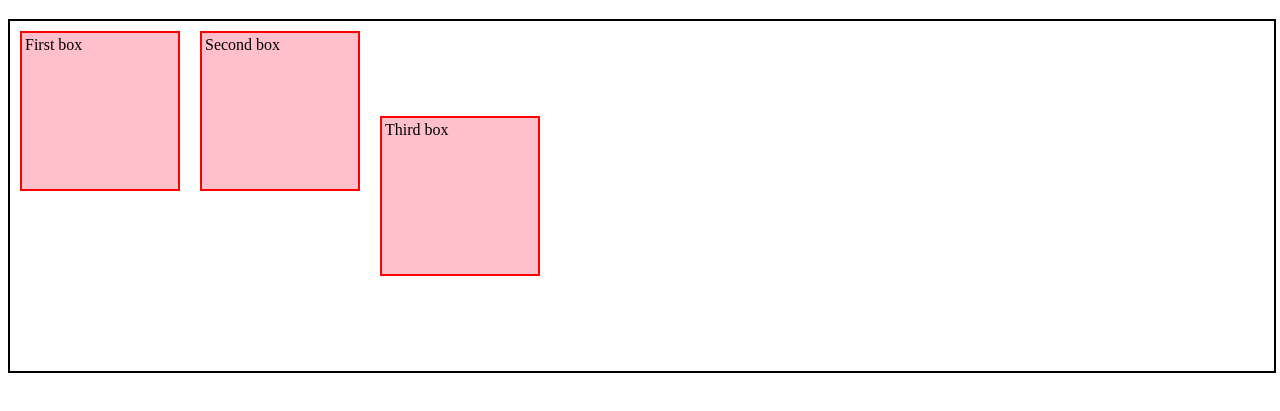
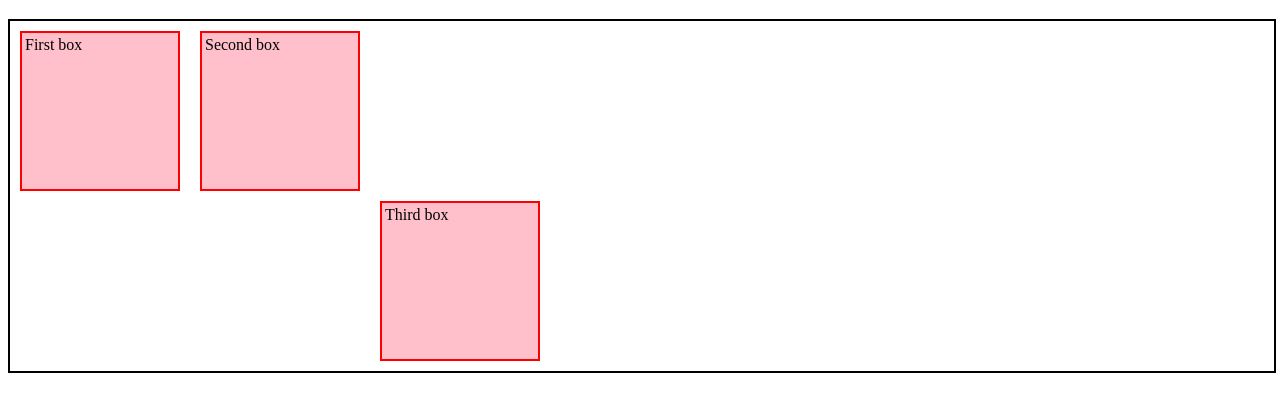
Before and after one commit to tanveersayyad/CSS-Tutorials, a plain HTML site: page flexbox.html in a window 1280 px wide. Shown: the part 61-472 px from the top of the page. Drawn offline with Linux system fonts and the light colour scheme.

Commit message:
Comment align-self

```diff
--- a/flexbox.html
+++ b/flexbox.html
@@ -67,8 +67,8 @@
         /* flex: grow shrink basis; */
         /* flex: 2 3 50px; */
         align-self: flex-end;
-        align-self: flex-start;
-        align-self: center;
+/*         align-self: flex-start; */
+/*         align-self: center; */
 
       }
     </style>
```
